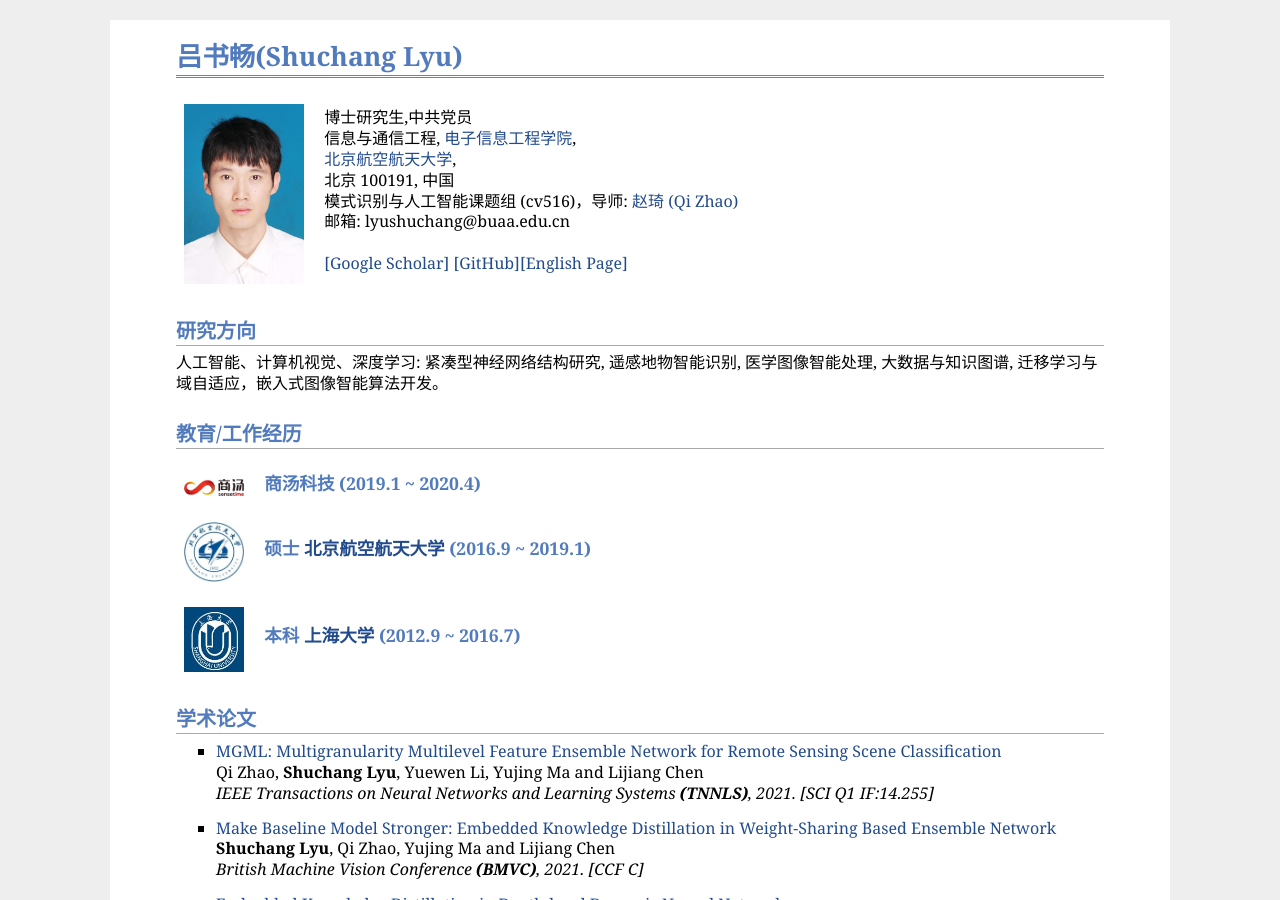
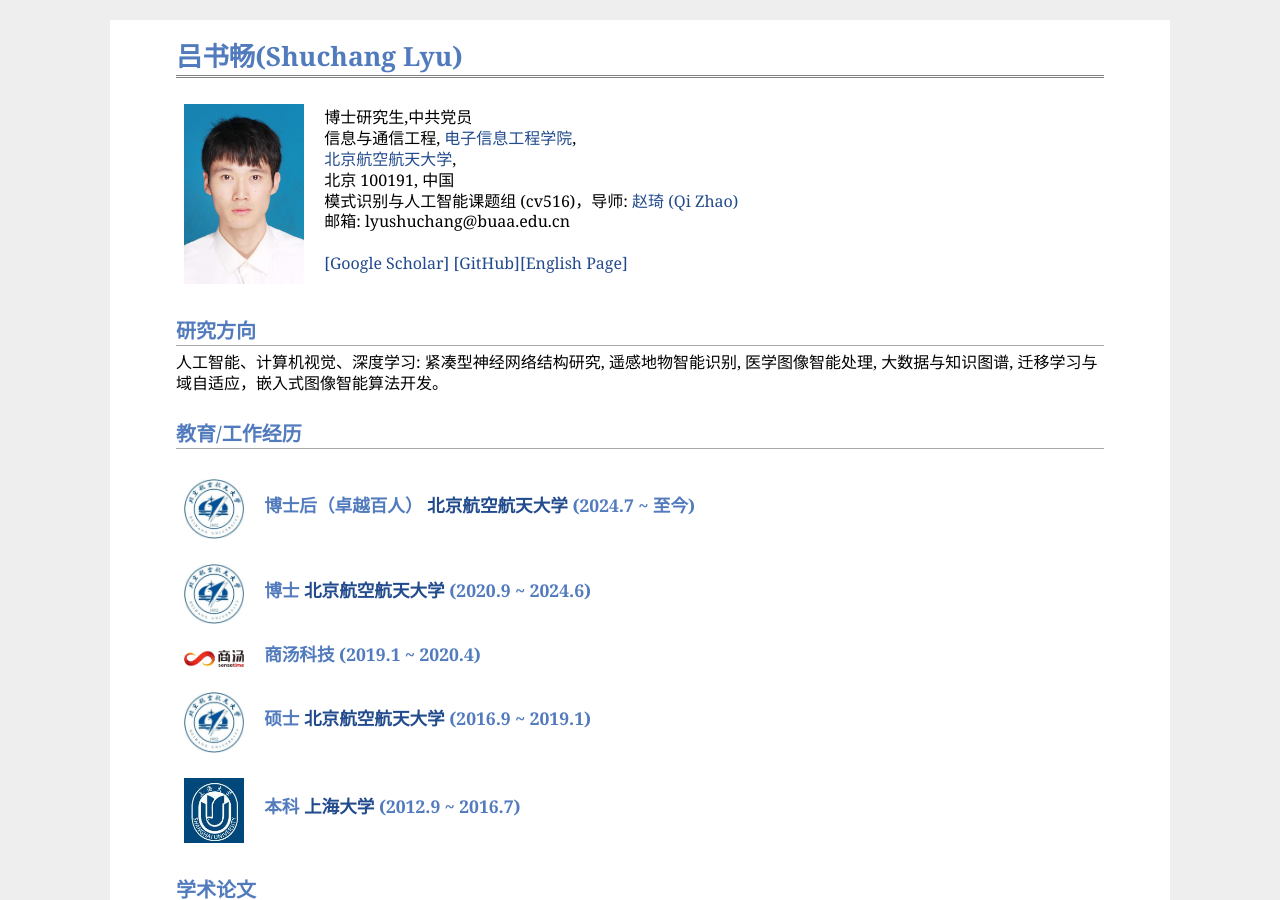
Before and after one commit to CV-ShuchangLyu/CV-ShuchangLyu.github.io, a Jekyll site: the page index.html, which Jekyll copies as it is, in a window 1280 px wide and 900 px high. Built offline with Jekyll 4.4.1, drawn with Linux system fonts in a browser that asks for light colours.

Commit message:
Update index.html

```diff
--- a/index.html
+++ b/index.html
@@ -28,6 +28,16 @@
 <p>人工智能、计算机视觉、深度学习: 紧凑型神经网络结构研究, 遥感地物智能识别, 医学图像智能处理, 大数据与知识图谱, 迁移学习与域自适应，嵌入式图像智能算法开发。</p>
 <h2>教育/工作经历</h2>
 <br />
+<table class="imgtable"><tr><td>
+<a href="https://www.buaa.edu.cn/"><img src="picture/buaa_logo.jpg" alt="北京航空航天大学" width="60px" /></a>&nbsp;</td>
+<td align="left"><h3>博士后（卓越百人） <a href="https://www.buaa.edu.cn/">北京航空航天大学</a> (2024.7 ~ 至今)</h3>
+</td></tr></table>
+
+<table class="imgtable"><tr><td>
+<a href="https://www.buaa.edu.cn/"><img src="picture/buaa_logo.jpg" alt="北京航空航天大学" width="60px" /></a>&nbsp;</td>
+<td align="left"><h3>博士 <a href="https://www.buaa.edu.cn/">北京航空航天大学</a> (2020.9 ~ 2024.6)</h3>
+</td></tr></table>
+
 <table class="imgtable"><tr><td>
 <img src="picture/sensetime_logo.png" alt="商汤科技" width="60px" />&nbsp;</td>
 <td align="left"><h3>商汤科技 (2019.1 ~ 2020.4)</h3>
```
